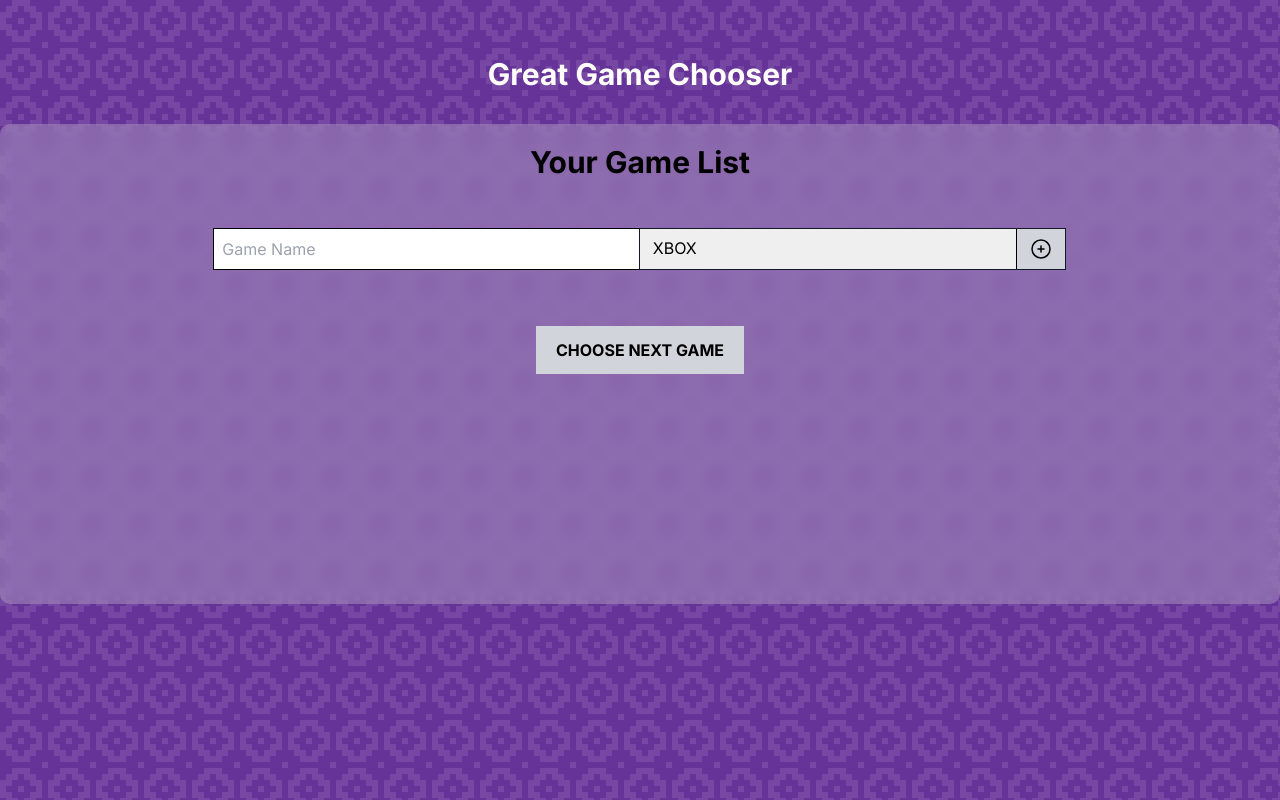
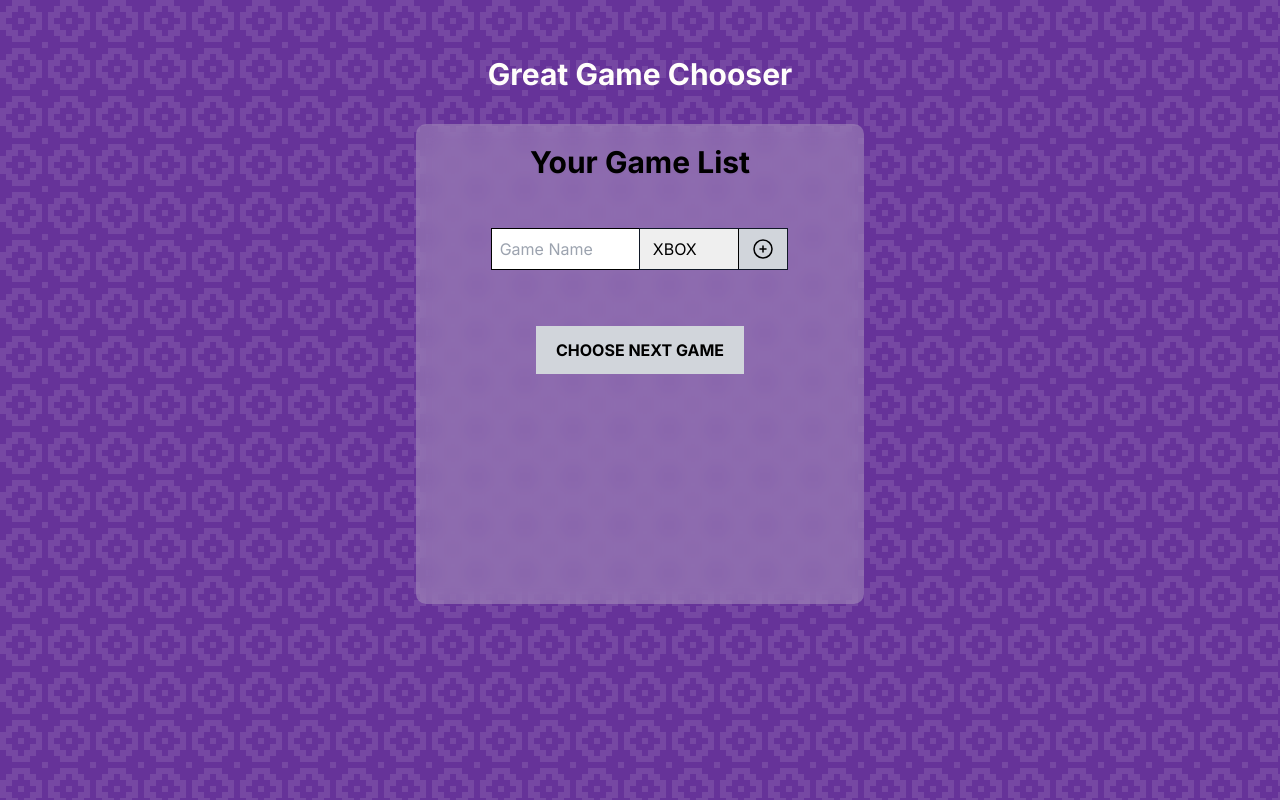
Before and after one commit to davidholbrook/great-game-chooser, a Next.js app: page / in a window 1280 px wide. Built offline with nearby package versions, Linux system fonts and the light colour scheme.

Commit message:
Style tweaks

```diff
--- a/app/globals.css
+++ b/app/globals.css
@@ -4,6 +4,18 @@
 
 body{
   background: rebeccapurple url('/img/cutout.svg');
+}
+
+@media (min-width: 992px){
+  .wrapper{
+    display: flex;
+    justify-content: space-around;
+    align-items: center;
+  }
+
+  .gamelist, .nextgame{
+    width: 35vw;
+  }
 }
 
 .gamelist{
@@ -20,7 +32,7 @@ body{
 }
 
 .purpleRain{
-  background: rgb(102, 51, 153, 0.2);
+  background: rgba(0, 0, 0, 0.3);
   display: fixed;
   position: absolute;
   top: 0;
--- a/app/page.tsx
+++ b/app/page.tsx
@@ -83,7 +83,8 @@ export default function Home() {
 
   useEffect(() => {
     if(gameData !== undefined) {
-      document.body.style.background = `url('${gameData.background_image}') no-repeat center / cover`;
+      document.body.style.background = `#000000 url('${gameData.background_image}') no-repeat center / cover`;
+      document.body.style.height = "100vh"
       let el:any = document.createElement('div');
       el.classList.add('purpleRain');
       document.body.insertAdjacentElement('afterbegin', el)
@@ -103,8 +104,9 @@ export default function Home() {
   return (
    <div className="container mx-auto">
     <h1 className="text-[#fffdfb] text-center font-bold text-3xl pt-14 mb-8">Great Game Chooser</h1>
+    <div className="wrapper">
     {gameData !== undefined ?
-      <div className="nextgame p-10 mb-10 bg-cover min-h-[30vh]" style={{background: `rebeccapurple url('${screenshotRandomize()}') no-repeat center / cover`}}
+      <div className="nextgame p-10 mb-10 bg-cover min-h-[30vh] md:min-h-[10vh]" style={{background: `rebeccapurple url('${screenshotRandomize()}') no-repeat center / cover`}}
         >
         {Object.keys(items).filter((item, i) => i === nextGame).map((utl:any) => (
           <div className="min-h-[20vh] relative" key={items[utl].id}>
@@ -140,6 +142,7 @@ export default function Home() {
           </div>
         </div>
       </div>
+      </div>
    </div>
   )
 }
--- a/app/utils/platformBigColoring.tsx
+++ b/app/utils/platformBigColoring.tsx
@@ -1,13 +1,13 @@
 const PlatformBigColoring = (platform:string) => {
   switch(platform){
     case('Xbox'):
-        return <div className="absolute right-[-5%] bottom-[-40%] bg-[#107C10] w-80 h-14 flex justify-center items-center text-white rounded-full text-4xl font-bold">Xbox</div>
+        return <div className="absolute right-[-5%] md:right-[-20%] xl:right-[-10%] bottom-[-40%] bg-[#107C10] w-80 h-14 flex justify-center items-center text-white rounded-full text-4xl font-bold">Xbox</div>
     case('Playstation'):
-        return <div className="absolute right-[-5%] bottom-[-40%] bg-[#2E6DB4] w-80 h-14 flex justify-center items-center text-white rounded-full text-4xl font-bold">Playstation</div>
+        return <div className="absolute right-[-5%] md:right-[-20%] xl:right-[-10%] bottom-[-40%] bg-[#2E6DB4] w-80 h-14 flex justify-center items-center text-white rounded-full text-4xl font-bold">Playstation</div>
     case('Nintendo'):
-        return <div className="absolute right-[-5%] bottom-[-40%] bg-[#E60012] w-80 h-14 flex justify-center items-center text-white rounded-full text-4xl font-bold">Nintendo</div>
+        return <div className="absolute right-[-5%] md:right-[-20%] xl:right-[-10%] bottom-[-40%] bg-[#E60012] w-80 h-14 flex justify-center items-center text-white rounded-full text-4xl font-bold">Nintendo</div>
     case('PC'):
-        return <div className="absolute right-[-5%] bottom-[-40%] bg-[#333333] w-80 h-14 flex justify-center items-center text-white rounded-full text-4xl font-bold">PC</div>
+        return <div className="absolute right-[-5%] md:right-[-20%] xl:right-[-10%] bottom-[-40%] bg-[#333333] w-80 h-14 flex justify-center items-center text-white rounded-full text-4xl font-bold">PC</div>
     default:
         return 'Hello Ther';
   }
```
